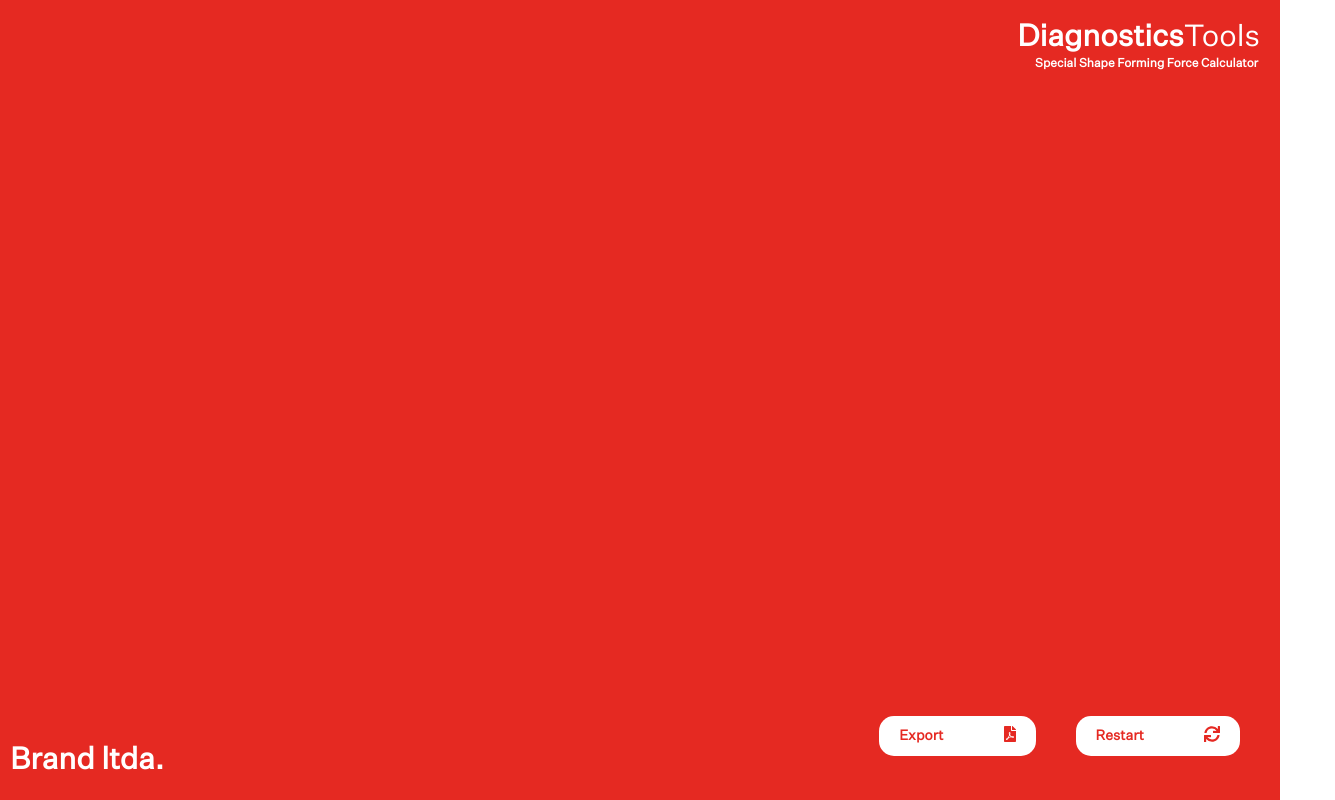
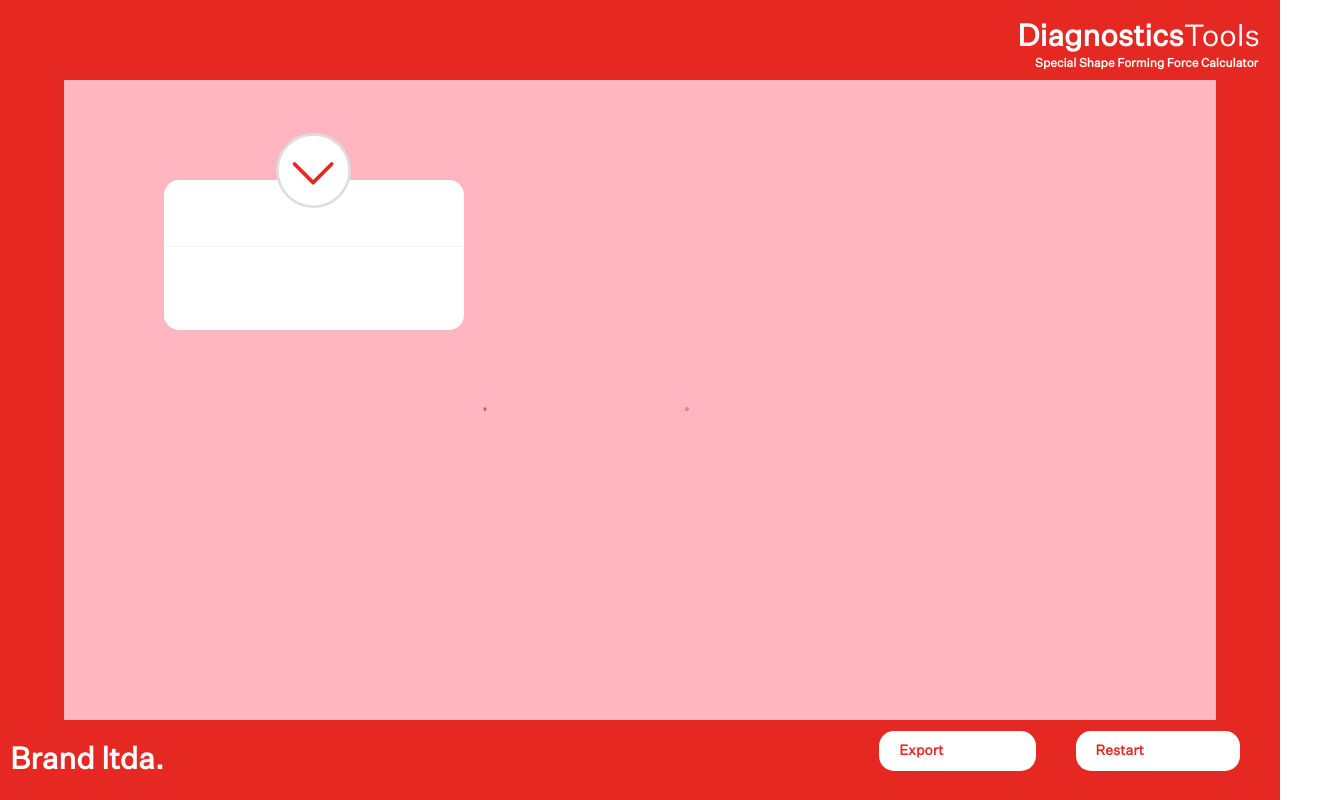
Before and after one commit to edgarkiljak/shape-forming-force-calculator, a React (Create React App) app: page / in a window 1280 px wide. Shown: the top 800 px of the page, 1335 px wide, since content can reach past the window. Built offline with nearby package versions, Linux system fonts and the light colour scheme.

Commit message:
slide 6 wip

```diff
--- a/public/data.json
+++ b/public/data.json
@@ -1,26 +1,51 @@
 [
   {
     "Force": 9.8,
-    "Force Total": 104.8
+    "Force Total": 104.8,
+    "Description": "V-die (bottoming)",
+    "icon": "<svg xmlns='http://www.w3.org/2000/svg' width='1123' height='794'  stroke='#e52922' stroke-linecap='round' stroke-linejoin='round' fill='#fff' fill-rule='evenodd'><path fill='none' d='M399.5 199.5l100 100 100-100'/></svg>"
   },
   {
     "Force": 16.3,
-    "Force Total": 174.7
+    "Force Total": 174.7,
+    "Description": "While",
+     "icon": "<svg xmlns='http://www.w3.org/2000/svg' width='1123' height='794'  stroke='#e52922' stroke-linecap='round' stroke-linejoin='round' fill='#fff' fill-rule='evenodd'><path fill='none' d='M399.5 249.5q0 0 100 0 15 0 15 20'/></svg>"
   },
   {
     "Force": 9.8,
-    "Force Total": 104.8
+    "Force Total": 104.8,
+    "Description": "Offset 'Z'",
+     "icon": "<svg xmlns='http://www.w3.org/2000/svg' width='1123' height='794'  stroke='#e52922' stroke-linecap='round' stroke-linejoin='round' fill='#fff' fill-rule='evenodd'><path fill='none' d='M399.5 199.5l100 100 100-100'/></svg>"
   },
   {
     "Force": 19.5,
-    "Force Total": 209.6
+    "Force Total": 209.6,
+    "Description": "Material Thickness Offset",
+     "icon": "<svg xmlns='http://www.w3.org/2000/svg' width='1123' height='794'  stroke='#e52922' stroke-linecap='round' stroke-linejoin='round' fill='#fff' fill-rule='evenodd'><path fill='none' d='M399.5 199.5l100 100 100-100'/></svg>"
   },
   {
     "Force": 14.6,
-    "Force Total": 157.2
+    "Force Total": 157.2,
+    "Description": "Channel 'U'",
+     "icon": "<svg xmlns='http://www.w3.org/2000/svg' width='1123' height='794'  stroke='#e52922' stroke-linecap='round' stroke-linejoin='round' fill='#fff' fill-rule='evenodd'><path fill='none' d='M399.5 199.5l100 100 100-100'/></svg>"
   },
   {
     "Force": 13,
-    "Force Total": 139.8
+    "Force Total": 139.8,
+    "Description": "V-rib 'V'",
+     "icon": "<svg xmlns='http://www.w3.org/2000/svg' width='1123' height='794'  stroke='#e52922' stroke-linecap='round' stroke-linejoin='round' fill='#fff' fill-rule='evenodd'><path fill='none' d='M399.5 199.5l100 100 100-100'/></svg>"
   }
 ]
+
+
+
+
+
+
+<svg xmlns="http://www.w3.org/2000/svg" width="1123" height="794"  stroke="#e52922" stroke-linecap="round" stroke-linejoin="round" fill="#fff" fill-rule="evenodd"><path fill="none" d="M399.5 349.5c75 10 35-50 95-45"/></svg>
+
+<svg xmlns="http://www.w3.org/2000/svg" width="1123" height="794"  stroke="# #e52922" stroke-linecap="round" stroke-linejoin="round" fill="none" fill-rule="evenodd"><path d="M399.5 269.5q0 0 55 0m-25 5q0 0 60 0"/></svg>
+
+<svg xmlns="http://www.w3.org/2000/svg" width="1123" height="794"  stroke="# #e52922" stroke-linecap="round" stroke-linejoin="round" fill="#fff" fill-rule="evenodd"><path fill="none" d="M399.5 249.5v50h60v-50"/></svg>
+
+<svg xmlns="http://www.w3.org/2000/svg" width="1123" height="794"  stroke="#e52922" stroke-linecap="round" stroke-linejoin="round" fill="none" fill-rule="evenodd"><path d="M369.5 249.5h7.5l22.5 25 20-25h5m0 0h2.5"/></svg>
--- a/src/components/slide-4/Slide4.scss
+++ b/src/components/slide-4/Slide4.scss
@@ -71,7 +71,7 @@ $brand-colour: #e52922;
 .div3 {
   position: relative;
   left: 0;
-  top: -165px;
+  top: -177px;
   z-index: 10;
   width: 550px;
   height: 300px;
@@ -102,11 +102,11 @@ $brand-colour: #e52922;
 
 .kpsi-value {
   position: relative;
-  width: 90px;
+  width: 120px;
   top: -200px;
   left: 50%;
   color: white;
-  font-size: 20px;
+  font-size: 30px;
   z-index: 11;
   transform: translateX(-50%);
 }
--- /dev/null
+++ b/src/components/slide-6/ForceContainer.js
@@ -0,0 +1,33 @@
+import React from 'react';
+import './Slide6.scss';
+
+const ForceContainer = () => {
+  return (
+    <div className="force-container">
+      <div className="circle-container">
+        <div class="inner-circle">
+          <div className="circle-icon">
+            <svg
+              xmlns="http://www.w3.org/2000/svg"
+              width="1123"
+              height="794"
+              stroke="#e52922"
+              stroke-linecap="round"
+              stroke-linejoin="round"
+              fill="#fff"
+              fill-rule="evenodd"
+            >
+              <path fill="none" d="M399.5 199.5l100 100 100-100" />
+            </svg>
+          </div>
+        </div>
+      </div>
+      <div className="panel-container">
+        <div className="top-panel"></div>
+        <div className="bottom-panel"></div>
+      </div>
+    </div>
+  );
+};
+
+export default ForceContainer;
--- a/src/components/slide-6/Slide6.js
+++ b/src/components/slide-6/Slide6.js
@@ -3,6 +3,7 @@ import axios from 'axios';
 import './Slide6.scss';
 import Logo from '../logo/Logo';
 import '../buttons/Button.scss';
+import ForceContainer from './ForceContainer';
 import ButtonWhite from '../buttons/ButtonWhite';
 import { faSync } from '@fortawesome/free-solid-svg-icons';
 import { faFilePdf } from '@fortawesome/free-solid-svg-icons';
@@ -33,13 +34,16 @@ const Slide6 = () => {
 
   return (
     <div className="slide-6">
-      {' '}
       <Logo
         position="top"
         headline={logoCopy}
         subline="Special Shape Forming Force Calculator"
         xPos={8}
       />
+      <div className="force-container-wrapper">
+        <ForceContainer />
+      </div>
+      ;
       <Logo position="bottom" headline="Brand ltda." />
       <div className="buttons-container">
         <ButtonWhite label="Export" icon={faFilePdf} />
--- a/src/components/slide-6/Slide6.scss
+++ b/src/components/slide-6/Slide6.scss
@@ -12,7 +12,7 @@ $brand-colour: #e52922;
   display: flex;
   flex-direction: row;
   position: absolute;
-  bottom: 20px;
+  bottom: 5px;
   right: 20px;
 }
 
@@ -29,3 +29,74 @@ $brand-colour: #e52922;
 .slide-6 > .buttons-container > .white-button > .white-button-icon {
   margin-left: 50px;
 }
+
+.force-container-wrapper {
+  position: relative;
+  top: 50%;
+  left: 50%;
+  width: 90%;
+  height: 80%;
+  display: flex;
+  flex-direction: row;
+  transform: translate(-50%, -50%);
+  background-color: lightpink;
+}
+
+.force-container {
+  width: 300px;
+  height: 150px;
+  background-color: #ffffff;
+  border-radius: 15px;
+  margin: 100px;
+}
+
+.panel-container {
+  position: relative;
+  width: 100%;
+  display: flex;
+  flex-direction: column;
+}
+
+.top-panel,
+.bottom-panel {
+  position: relative;
+  width: 100%;
+  height: 75px;
+}
+
+.top-panel {
+  top: 10px;
+  border-bottom: 1px solid rgb(220, 220, 220); // fallback for old browsers
+  border-bottom: 1px solid rgba(220, 220, 220, 0.3);
+}
+
+.circle-container {
+  margin: -47px 112px;
+  top: 10%;
+  width: 75px;
+  height: 75px;
+  background: #dddddd;
+  border-radius: 50%;
+}
+
+.inner-circle {
+  position: relative;
+  width: 75px;
+  height: 75px;
+  background: #ffffff;
+  border-radius: 50%;
+  transform: scale(0.93);
+}
+
+.circle-icon {
+  position: relative;
+  top: 50%;
+  left: 50%;
+  width: 50px;
+  height: 50px;
+  transform: translate(-50%, -50%);
+}
+svg {
+  transform: scale(0.2) translate(-2625px, -1700px);
+  stroke-width: 20px;
+}
```
Also changed, not shown: 1 other file (tests, documents, lock files or other folders).
